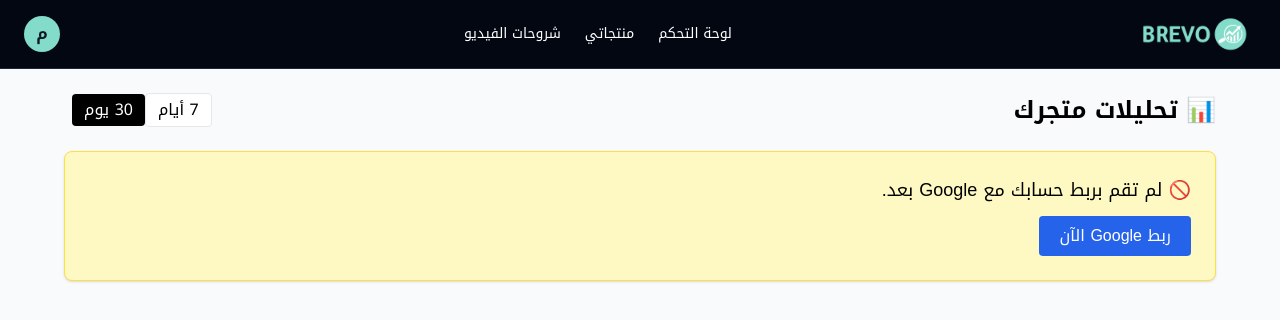
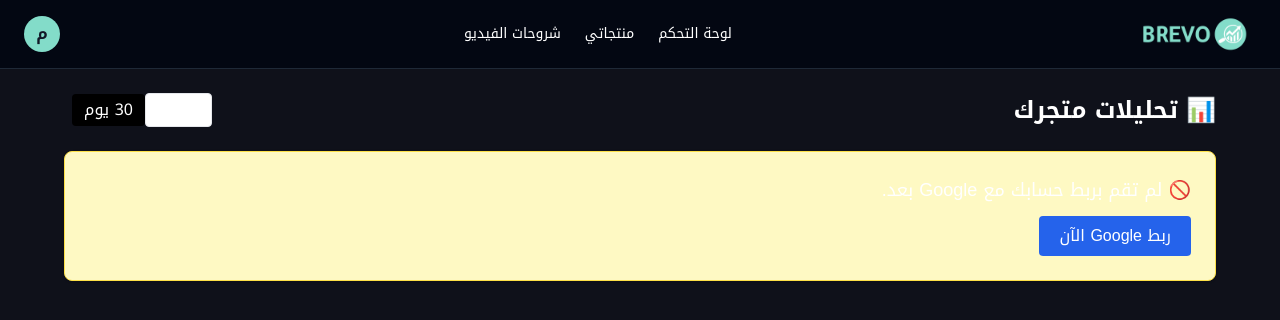
Before and after one commit to alimobarki2030/breevo-frontend, a React (Create React App) app: page /analytics in a window 1280 px wide. Shown: the top 320 px of the page. Built offline with nearby package versions, Linux system fonts and the light colour scheme; sample sign-in values are in the browser's storage.

Commit message:
🎨 تعديل لون خلفية صفحة Analytics لتتناسب مع الوضع الداكن

```diff
--- a/src/pages/AnalyticsOverview.js
+++ b/src/pages/AnalyticsOverview.js
@@ -34,7 +34,7 @@ export default function AnalyticsOverview() {
   return (
     <>
       <Navbar />
-      <div className="min-h-screen flex bg-gray-50">
+      <div className="min-h-screen flex bg-[#0f111a] text-white">
         <main className="flex-1 p-6 space-y-6">
           <div className="max-w-6xl mx-auto">
             <div className="flex justify-between items-center mb-6">
```
